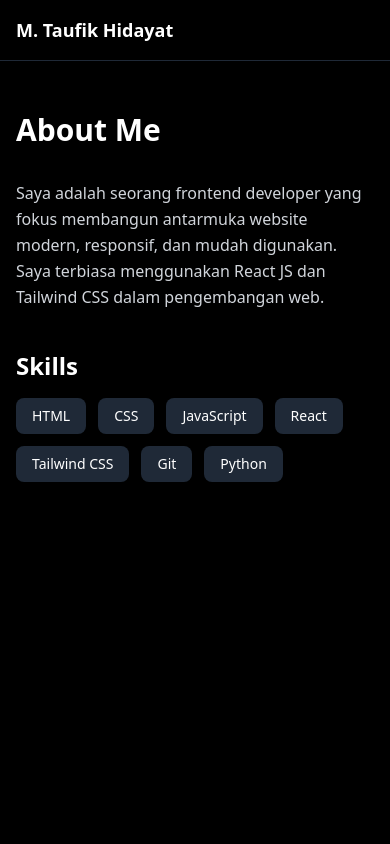
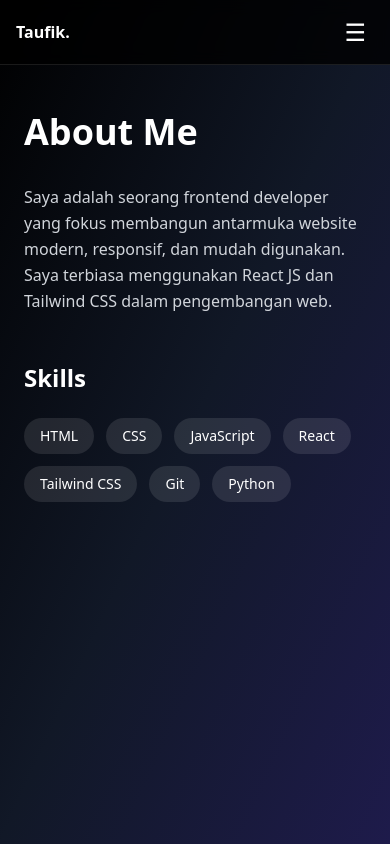
Before and after one commit to Taufikh1dayat/web-portofolio, a React (Vite) app: page /about in a window 390 px wide. Built offline with nearby package versions, Linux system fonts and the light colour scheme.

Commit message:
Fix layout consistency,mobile navbar and some bugs routes

```diff
--- a/src/App.jsx
+++ b/src/App.jsx
@@ -1,6 +1,5 @@
 import { Routes, Route } from "react-router-dom";
-import Navbar from "./components/NavbarRoot";
-
+import NavbarRoot from "./components/NavbarRoot";
 import Home from "./pages/Home";
 import About from "./pages/About";
 import Projects from "./pages/Projects";
@@ -9,7 +8,7 @@ import Contact from "./pages/Contact";
 export default function App() {
     return (
         <>
-            <Navbar />
+            <NavbarRoot />
             <Routes>
                 <Route path="/" element={<Home />} />
                 <Route path="/about" element={<About />} />
--- a/src/components/NavbarRoot.jsx
+++ b/src/components/NavbarRoot.jsx
@@ -1,18 +1,71 @@
-import { Link } from "react-router-dom";
+import { useState } from "react";
+import { Link, useLocation } from "react-router-dom";
 
 export default function NavbarRoot() {
+    const [open, setOpen] = useState(false);
+    const location = useLocation();
+
+    const menu = [
+        { name: "Home", path: "/" },
+        { name: "About", path: "/about" },
+        { name: "Projects", path: "/projects" },
+        { name: "Contact", path: "/contact" },
+    ];
+
     return (
-        <nav className="fixed top-0 w-full z-50 backdrop-blur bg-black/60 border-b border-gray-800">
-            <div className="max-w-7xl mx-auto px-4 md:px-8 py-4 flex justify-between items-center">
-                <h1 className="text-white font-bold text-lg">
-                    M. Taufik Hidayat
+        <nav className="fixed top-0 left-0 w-full z-[100] bg-black/80 backdrop-blur border-b border-white/10">
+            <div className="max-w-6xl mx-auto px-4 h-16 flex items-center justify-between">
+                {/* Logo */}
+                <h1 className="text-white font-semibold">
+                    Taufik.
                 </h1>
 
-                <div className="hidden md:flex gap-6 text-gray-300">
-                    <Link to="/" className="hover:text-white">Home</Link>
-                    <Link to="/about" className="hover:text-white">About</Link>
-                    <Link to="/projects" className="hover:text-white">Projects</Link>
-                    <Link to="/contact" className="hover:text-white">Contact</Link>
+                {/* Desktop Menu */}
+                <div className="hidden md:flex gap-8 text-gray-300">
+                    {menu.map((item) => (
+                        <Link
+                            key={item.path}
+                            to={item.path}
+                            className={`hover:text-white transition ${location.pathname === item.path
+                                ? "text-indigo-400"
+                                : ""
+                                }`}
+                        >
+                            {item.name}
+                        </Link>
+                    ))}
+                </div>
+
+                {/* Hamburger */}
+                <button
+                    onClick={() => setOpen(!open)}
+                    className="md:hidden text-white text-2xl p-2 rounded-md hover:bg-white/10 transition"
+                    aria-label="Toggle menu"
+                >
+                    ☰
+                </button>
+
+            </div>
+
+            {/* Mobile Menu */}
+            <div
+                className={`md:hidden transition-all duration-300 overflow-hidden ${open ? "max-h-96" : "max-h-0"
+                    }`}
+            >
+                <div className="bg-black/90 px-6 py-6 space-y-6 border-t border-white/10">
+                    {menu.map((item) => (
+                        <Link
+                            key={item.path}
+                            to={item.path}
+                            onClick={() => setOpen(false)}
+                            className={`block text-lg transition ${location.pathname === item.path
+                                ? "text-indigo-400"
+                                : "text-gray-300 hover:text-white"
+                                }`}
+                        >
+                            {item.name}
+                        </Link>
+                    ))}
                 </div>
             </div>
         </nav>
--- a/src/main.jsx
+++ b/src/main.jsx
@@ -5,7 +5,9 @@ import App from "./App";
 import "./index.css";
 
 ReactDOM.createRoot(document.getElementById("root")).render(
-  <BrowserRouter>
-    <App />
-  </BrowserRouter>
+  <React.StrictMode>
+    <BrowserRouter>
+      <App />
+    </BrowserRouter>
+  </React.StrictMode>
 );
--- a/src/pages/About.jsx
+++ b/src/pages/About.jsx
@@ -1,3 +1,45 @@
+// export default function About() {
+//   const skills = [
+//     "HTML",
+//     "CSS",
+//     "JavaScript",
+//     "React",
+//     "Tailwind CSS",
+//     "Git",
+//     "Python",
+//   ];
+
+//   return (
+//     <section className="relative min-h-screen bg-gradient-to-br from-black via-gray-900 to-indigo-950 pt-28">
+//       <div className="absolute -top-40 -left-40 w-[500px] h-[500px] bg-indigo-600/20 rounded-full blur-3xl" />
+//       <div className="absolute bottom-0 -right-40 w-[600px] h-[600px] bg-purple-600/20 rounded-full blur-3xl" />
+
+//       <div className="relative max-w-7xl mx-auto px-6 md:px-10 text-white">
+//         <h1 className="text-4xl font-bold mb-8">About Me</h1>
+
+//         <p className="max-w-2xl text-gray-300 mb-12 leading-relaxed">
+//           Saya adalah seorang frontend developer yang fokus membangun antarmuka
+//           website modern, responsif, dan mudah digunakan. Saya terbiasa
+//           menggunakan React JS dan Tailwind CSS dalam pengembangan web.
+//         </p>
+
+//         <h2 className="text-2xl font-semibold mb-6">Skills</h2>
+
+//         <div className="flex flex-wrap gap-3">
+//           {skills.map((skill) => (
+//             <span
+//               key={skill}
+//               className="px-4 py-2 bg-white/10 rounded-full text-sm"
+//             >
+//               {skill}
+//             </span>
+//           ))}
+//         </div>
+//       </div>
+//     </section>
+//   );
+// }
+
 export default function About() {
     const skills = [
         "HTML",
@@ -10,27 +52,34 @@ export default function About() {
     ];
 
     return (
-        <section className="min-h-screen bg-black px-4 md:px-8 py-16 pt-28 text-white">
-            <h1 className="text-3xl md:text-4xl font-bold mb-8">About Me</h1>
+        <section className="relative min-h-screen bg-gradient-to-br from-black via-gray-900 to-indigo-950 pt-28">
+            <div className="absolute inset-0 -z-10 overflow-hidden">
+                <div className="absolute -top-40 -left-40 w-[500px] h-[500px] bg-indigo-600/20 rounded-full blur-3xl"></div>
+                <div className="absolute bottom-0 -right-40 w-[600px] h-[600px] bg-purple-600/20 rounded-full blur-3xl"></div>
+            </div>
 
-            <p className="max-w-2xl text-gray-300 mb-10 leading-relaxed">
+            <div className="relative max-w-7xl mx-auto px-6 md:px-10 text-white">
+                <h1 className="text-4xl font-bold mb-8">About Me</h1>
+
+                <p className="max-w-2xl text-gray-300 mb-12 leading-relaxed">
                     Saya adalah seorang frontend developer yang fokus membangun antarmuka
-                website modern, responsif, dan mudah digunakan. Saya terbiasa menggunakan
-                React JS dan Tailwind CSS dalam pengembangan web.
+                    website modern, responsif, dan mudah digunakan. Saya terbiasa
+                    menggunakan React JS dan Tailwind CSS dalam pengembangan web.
                 </p>
 
-            <h2 className="text-2xl font-semibold mb-4">Skills</h2>
+                <h2 className="text-2xl font-semibold mb-6">Skills</h2>
 
                 <div className="flex flex-wrap gap-3">
-                {skills.map((skill, index) => (
+                    {skills.map((skill) => (
                         <span
-                        key={index}
-                        className="px-4 py-2 bg-gray-800 rounded-lg text-sm"
+                            key={skill}
+                            className="px-4 py-2 bg-white/10 rounded-full text-sm"
                         >
                             {skill}
                         </span>
                     ))}
                 </div>
+            </div>
         </section>
     );
 }
--- a/src/pages/Contact.jsx
+++ b/src/pages/Contact.jsx
@@ -2,8 +2,8 @@ import { FaGithub, FaLinkedin, FaEnvelope } from "react-icons/fa";
 
 export default function Contact() {
     return (
-        <section className="min-h-screen bg-gradient-to-br from-black via-gray-900 to-indigo-950 px-4 md:px-8 py-20 pt-28 text-white">
-            <div className="max-w-3xl">
+        <section className="min-h-screen bg-gradient-to-br from-black via-gray-900 to-indigo-950 pt-28">
+            <div className="max-w-7xl mx-auto px-6 md:px-10 text-white">
                 <h1 className="text-3xl md:text-4xl font-bold mb-6">Contact</h1>
 
                 <p className="text-gray-300 mb-10">
--- a/src/pages/Projects.jsx
+++ b/src/pages/Projects.jsx
@@ -1,4 +1,6 @@
+import { Link } from "react-router-dom";
 import ProjectCard from "../components/Card.jsx";
+
 
 const projects = [
     {
@@ -39,17 +41,51 @@ const projects = [
     },
 ];
 
+// export default function Projects() {
+//     return (
+//         <section className="min-h-screen bg-black px-4 md:px-8 py-16 pt-28">
+
+//             {/* Back Button (Mobile Friendly) */}
+//             <Link
+//                 to="/"
+//                 className="inline-flex items-center gap-2 text-indigo-400 mb-6 hover:text-indigo-300"
+//             >
+//                 ← Kembali
+//             </Link>
+
+//             <h1 className="text-4xl font-bold text-white mb-10">
+//                 Projects
+//             </h1>
+
+//             <div className="grid grid-cols-1 md:grid-cols-2 gap-6">
+//                 {projects.map((project, index) => (
+//                     <ProjectCard key={index} {...project} />
+//                 ))}
+//             </div>
+//         </section>
+//     );
+// }
+
 export default function Projects() {
     return (
-        <section className="min-h-screen bg-black px-4 md:px-8 py-16 pt-28">
-            <h1 className="text-4xl font-bold text-white mb-10">
-                Projects
-            </h1>
+        <section className="min-h-screen bg-gradient-to-br from-black via-gray-900 to-indigo-950 pt-28">
+            <div className="max-w-7xl mx-auto px-6 md:px-10 text-white">
 
-            <div className="grid grid-cols-1 md:grid-cols-2 gap-6">
-                {projects.map((project, index) => (
-                    <ProjectCard key={index} {...project} />
-                ))}
+                {/* <Link
+                    to="/"
+                    className="inline-flex items-center gap-2 text-indigo-400 mb-8 hover:text-indigo-300"
+                >
+                    ← Kembali
+                </Link> */}
+
+                <h1 className="text-4xl font-bold mb-10">Projects</h1>
+
+                <div className="grid grid-cols-1 md:grid-cols-2 gap-6">
+                    {projects.map((project, index) => (
+                        <ProjectCard key={index} {...project} />
+                    ))}
+                </div>
+
             </div>
         </section>
     );
```
Also changed, not shown: src/pages/Home.jsx (+50 -8 lines), vercel.json (added). Lines whose indentation alone changed are shown as unchanged.
